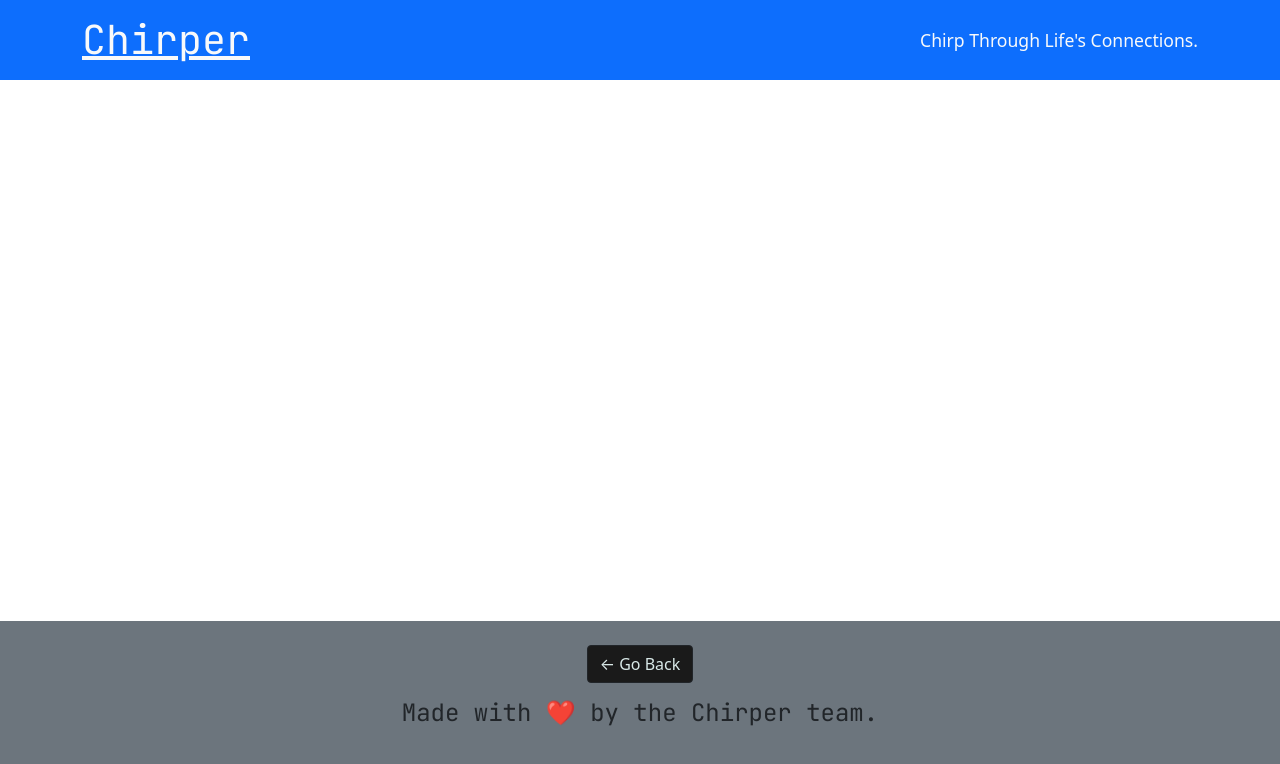
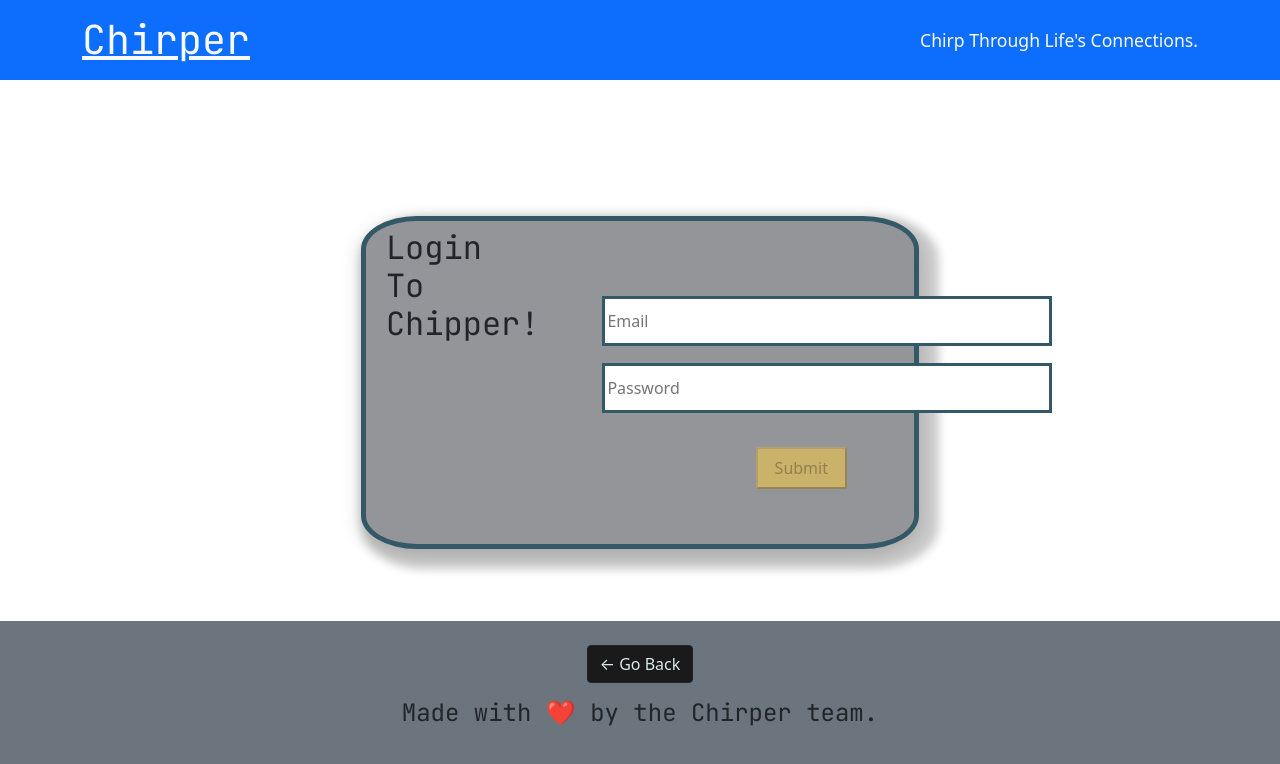
Before and after one commit to Rdhoward13/Chipper, a React (Create React App) app in the folder client/: page /signup in a window 1280 px wide. Shown: the top 764 px of the page. Built offline with nearby package versions, Linux system fonts and the light colour scheme.

Commit message:
added signup form in components

```diff
--- a/client/src/App.js
+++ b/client/src/App.js
@@ -4,6 +4,7 @@ import { BrowserRouter as Router, Routes, Route } from "react-router-dom";
 
 import Home from "./pages/Home";
 import Login from "./components/LoginForm";
+import Signup from "./components/SignupForm";
 
 import SinglePost from "./pages/SingleThought";
 import Header from "./components/Header";
@@ -23,7 +24,7 @@ function App() {
             <Routes>
               <Route path="/" element={<Home />} />
               <Route path="/login" element={<Login />} />
-              {/* <Route path="/signup" element={<Signup />} /> */}
+              <Route path="/signup" element={<Signup />} />
               {/* <Route path="/me" element={<Profile />} /> */}
               {/* <Route path="/profiles/:username" element={<Profile />} /> */}
               <Route path="/posts/:postId" element={<SinglePost />} />
--- /dev/null
+++ b/client/src/components/SignupForm/index.js
@@ -0,0 +1,105 @@
+import React, { useState } from "react";
+import { ADD_USER } from "../../utils/mutations";
+import Auth from "../../utils/auth";
+
+export default function Signup() {
+  const [userFormData, setUserFormData] = useState({
+    email: "",
+    password: "",
+    username: "",
+  });
+
+  const handleInputChange = (event) => {
+    const { name, value } = event.target;
+    setUserFormData({ ...userFormData, [name]: value });
+  };
+
+  const handleFormSubmit = async (event) => {
+    event.preventDefault();
+
+    try {
+      const response = await ADD_USER(userFormData);
+
+      if (!response.ok) {
+        throw new Error("something went wrong!");
+      }
+
+      const { token, user } = await response.json();
+      console.log(user);
+      Auth.login(token);
+    } catch (err) {
+      console.error(err);
+    }
+
+    setUserFormData({
+      email: "",
+      password: "",
+    });
+  };
+
+  return (
+    <div class="login-border display-inline-block">
+      <section id="login" className="login">
+        <div className="container">
+          <div className="row">
+            <div className="col-lg-4" data-aos="fade-right">
+              <div className="section-title">
+                <h2 class="login-text">Login To Chipper!</h2>
+              </div>
+            </div>
+            <div className="col-lg-8" data-aos="fade-up" data-aos-delay="100">
+              {/* eslint-disable-next-line */}
+              <form
+                action="forms/contact.php"
+                method="post"
+                role="form"
+                className="php-email-form mt-4"
+                onSubmit={handleFormSubmit}
+              >
+                <div className="row" class="input-space">
+                  <div className="col-md-6 form-group mt-3 mt-md-0">
+                    <input
+                      type="email"
+                      className="form-control"
+                      class="input-width"
+                      name="email"
+                      id="email"
+                      placeholder="Email"
+                      onChange={handleInputChange}
+                      value={userFormData.email}
+                      required
+                    />
+                  </div>
+                  <div className="col-md-6 form-group mt-3 mt-md-0">
+                    <input
+                      type="password"
+                      className="form-control"
+                      class="input-width"
+                      name="password"
+                      id="password"
+                      placeholder="Password"
+                      onChange={handleInputChange}
+                      value={userFormData.password}
+                      required
+                    />
+                  </div>
+                </div>
+                <div className="col-md-6 form-group mt-3 mt-md-0"></div>
+                <div className="col-md-6 form-group mt-3 mt-md-0"></div>
+                <div className="text-center">
+                  <button
+                    class="submit-button button-hover"
+                    disabled={!(userFormData.email && userFormData.password)}
+                    type="submit"
+                  >
+                    Submit
+                  </button>
+                </div>
+              </form>
+            </div>
+          </div>
+        </div>
+      </section>
+    </div>
+  );
+}
```
